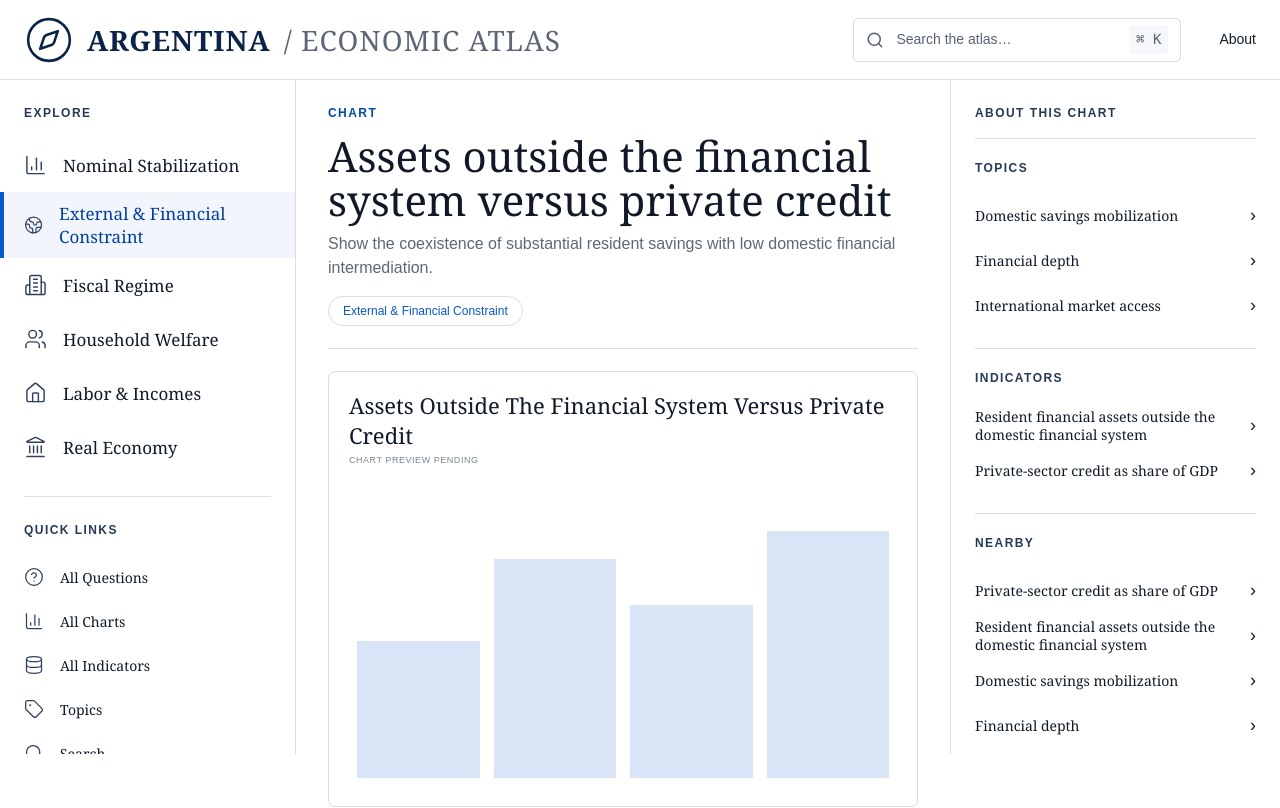
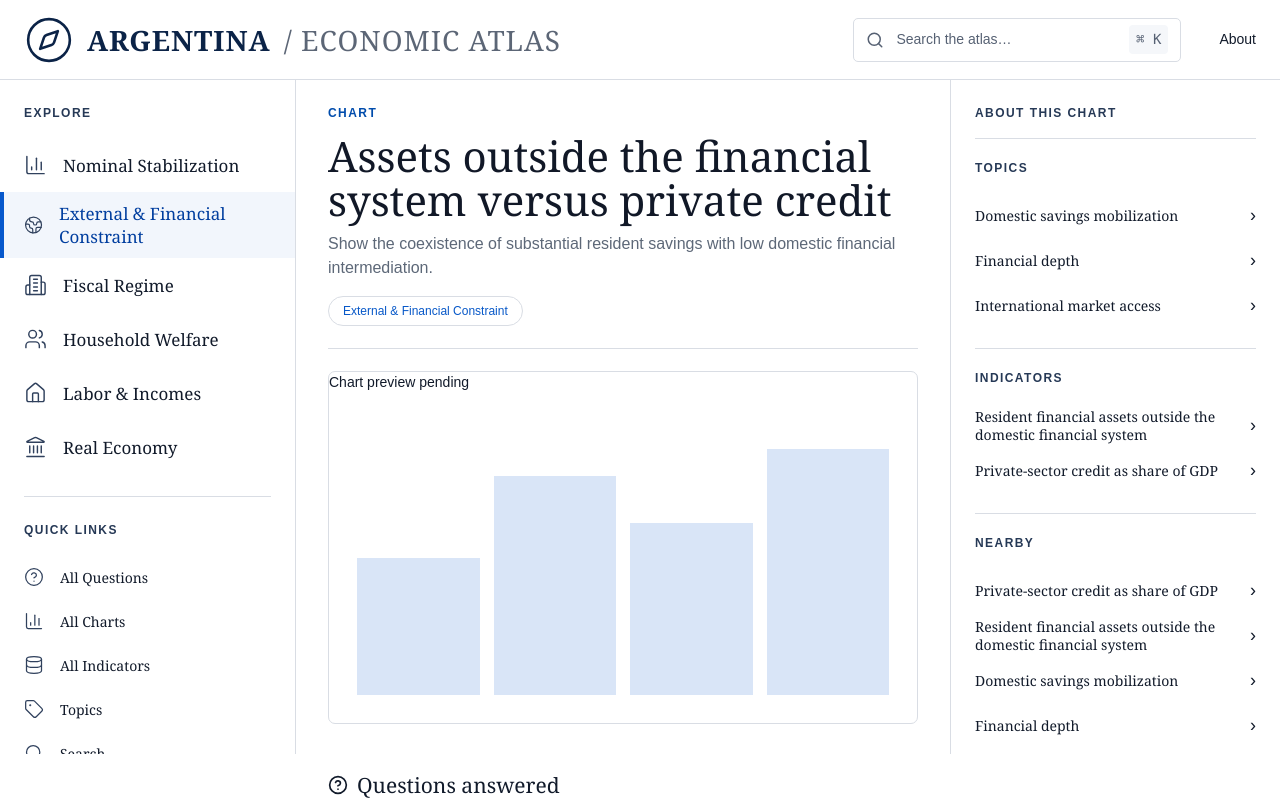
Before and after one commit to matuteiglesias/atlas-economico-ar, a Next.js app in the folder web/: page /charts/assets-outside-the-financial-system-versus-private-credit in a window 1280 px wide. Shown: the top 808 px of the page. Built offline with nearby package versions, Linux system fonts and the light colour scheme.

Commit message:
Use page-owned chart chrome on direct chart routes

```diff
--- a/web/src/components/entity-page.tsx
+++ b/web/src/components/entity-page.tsx
@@ -7,7 +7,7 @@ import type { EntityPage, Navigation } from "@/lib/types";
 const labels = { question: "Question", indicator: "Indicator", chart: "Chart" } as const;
 
 function ChartSurface({ page }: { page: EntityPage }) {
-  return <div className="large-chart"><ChartCard item={page} /></div>;
+  return <div className="large-chart"><ChartCard item={page} chrome="page" /></div>;
 }
 
 export function PublicEntityPage({ page, navigation }: { page: EntityPage; navigation: Navigation }) {
```
